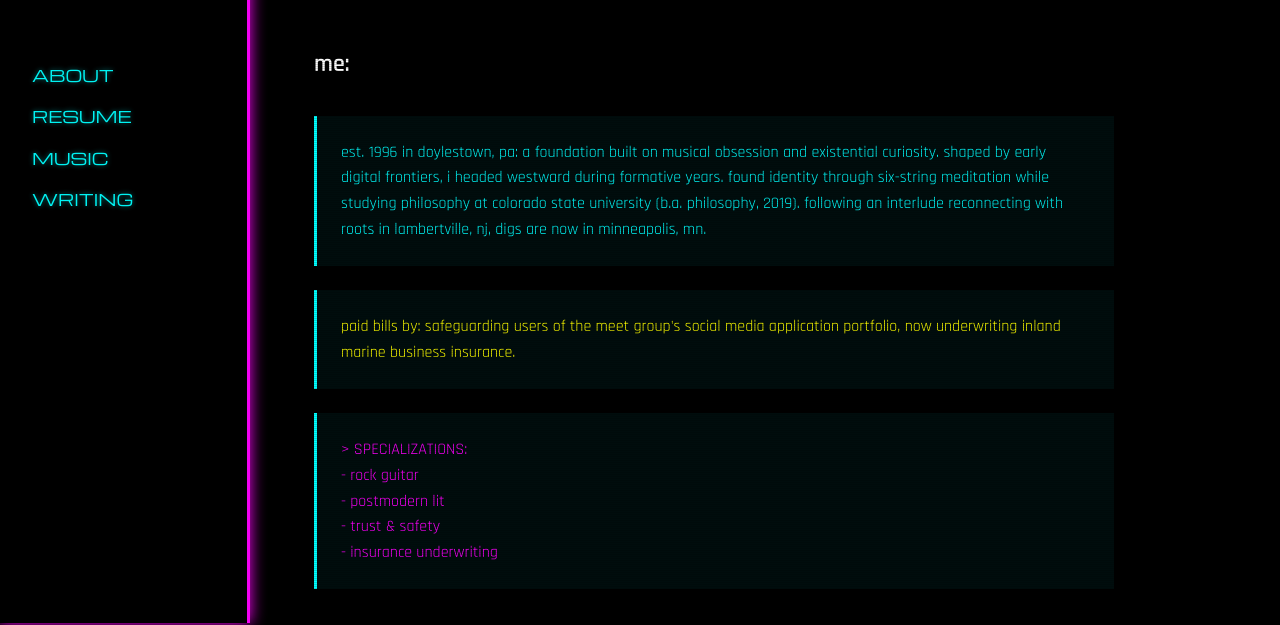
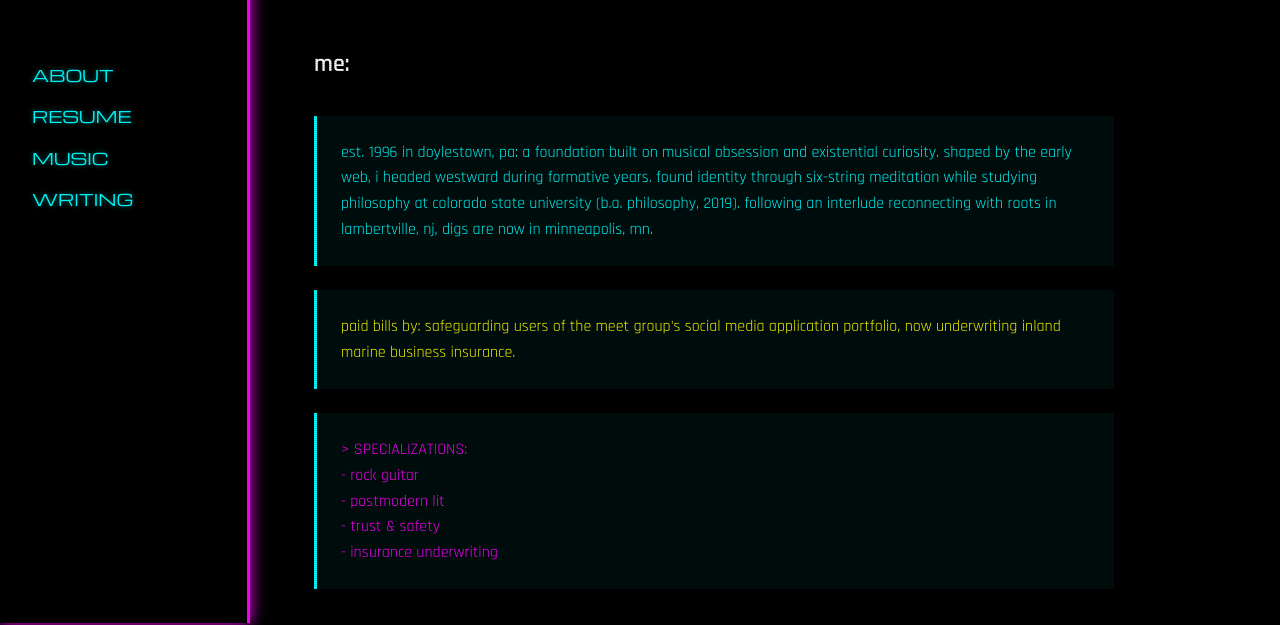
Before and after one commit to ngouldey/ngouldey.github.io, a plain HTML site: page index.html in a window 1280 px wide. Shown: the part 177-802 px from the top of the page. Drawn offline with nearby package versions, Linux system fonts and the light colour scheme.

Commit message:
Update index.html

```diff
--- a/index.html
+++ b/index.html
@@ -34,7 +34,7 @@
             <h2 class="section-heading">me:</h2>
             <div class="about-content">
                 <p class="neon-blue">est. 1996 in doylestown, pa: a foundation built on musical obsession and existential curiosity.
-                  shaped by early digital frontiers, i headed westward during formative years. found identity through six-string meditation while studying philosophy at colorado state university (b.a. philosophy, 2019). following an interlude reconnecting with roots in lambertville, nj,
+                  shaped by the early web, i headed westward during formative years. found identity through six-string meditation while studying philosophy at colorado state university (b.a. philosophy, 2019). following an interlude reconnecting with roots in lambertville, nj,
                   digs are now in minneapolis, mn.</p>
 
                 <p class="neon-yellow">paid bills by: safeguarding users of the meet group's social media application portfolio, now underwriting inland marine business insurance.</p>
```
